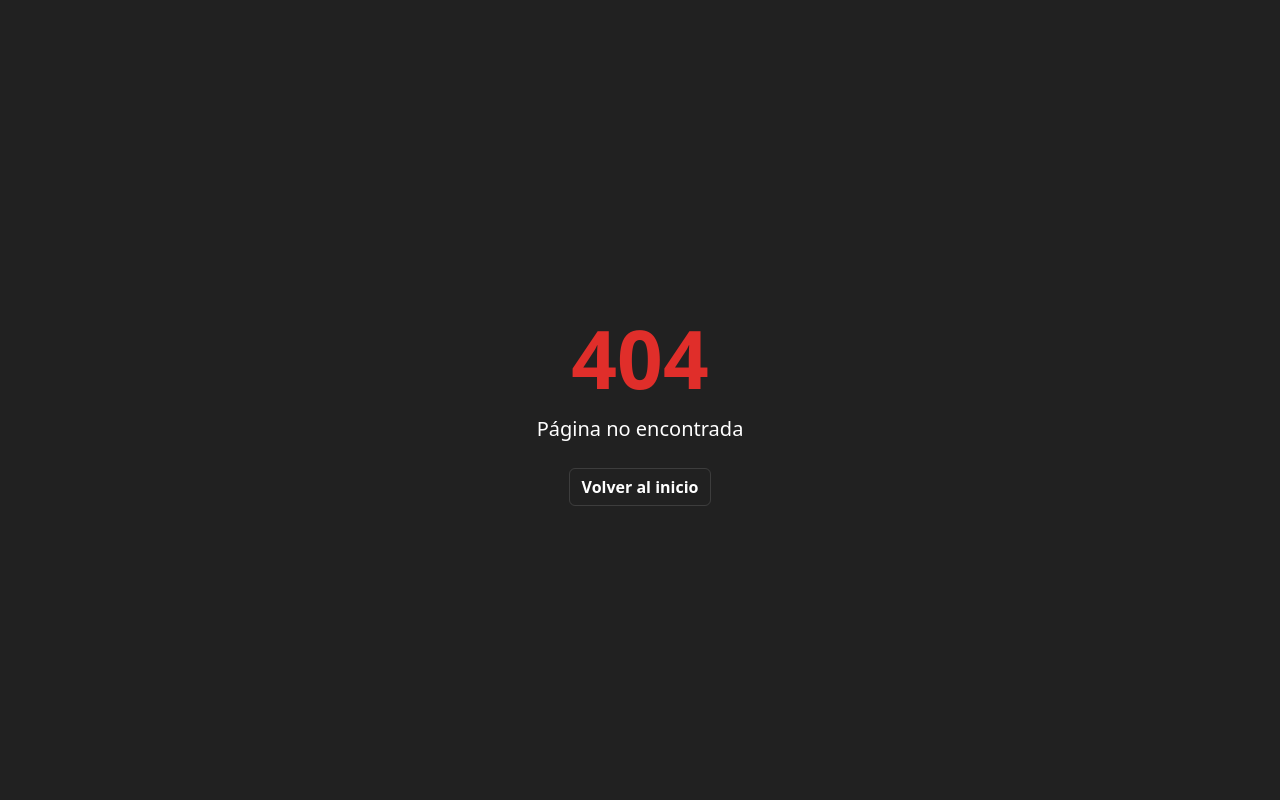
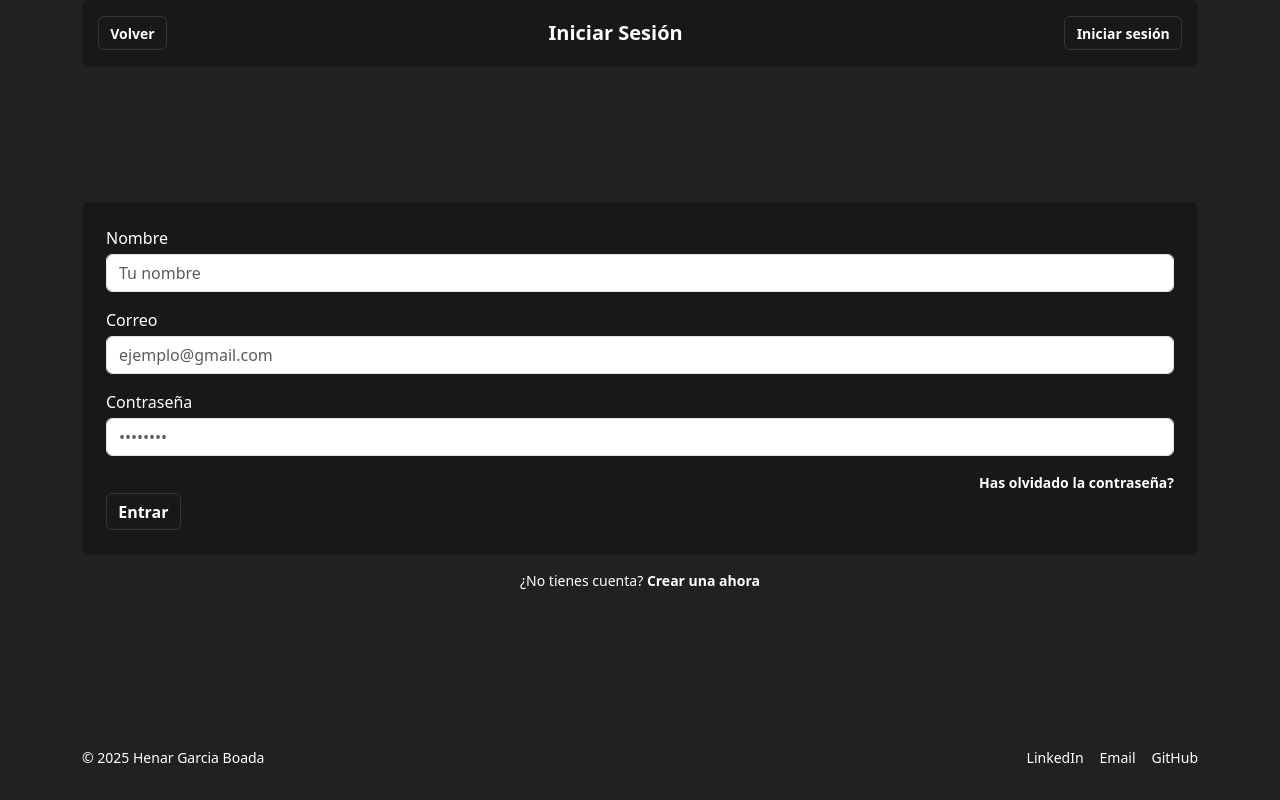
Before and after one commit to henar2004/Test, a React (Create React App) app: page /login in a window 1280 px wide. Before the commit this address had no page. Built offline with nearby package versions, Linux system fonts and the light colour scheme.

Commit message:
Nueva pagina de registro + retoques funcionalidad general

```diff
--- a/src/App.js
+++ b/src/App.js
@@ -16,6 +16,7 @@ import Tareas from "./pages/task.js";
 import Footer from "./components/footer.js";
 import NotFound from "./pages/not-found.js";
 import TopBar from "./components/top-bar.js";
+import Login from "./pages/login-page.js";
 
 // ==================
 // COMPONENTE: AnimatedRoutes
@@ -42,22 +43,25 @@ function AnimatedRoutes() {
   }, [location, displayLocation]);
 
   // Mostrar TopBar solo en Gestor-de-tareas
-  const showMenu = displayLocation.pathname === "/Gestor-de-tareas";
+  const showMenu =
+    displayLocation.pathname === "/login" ||
+    displayLocation.pathname === "/gestor-de-tareas";
 
   // Footer como antes o ajustado según necesites
   const showFooter =
     displayLocation.pathname === "*" ||
-    !["/", "/Gestor-de-tareas"].includes(displayLocation.pathname);
+    !["/", "/gestor-de-tareas", "/login"].includes(displayLocation.pathname);
 
   return (
     <>
       {/* ===== MENU CONDICIONAL ===== */}
-      {showMenu && <TopBar />}
+      {showMenu && <TopBar location={displayLocation} />}
 
       {/* ===== CONTENIDO DE LA PÁGINA ===== */}
       <Routes location={displayLocation} key={displayLocation.pathname}>
         <Route path="/" element={<Portafolio />} />
-        <Route path="/Gestor-de-tareas" element={<Tareas />} />
+        <Route path="/gestor-de-tareas" element={<Tareas />} />
+        <Route path="/login" element={<Login />} />
         <Route path="*" element={<NotFound />} />
       </Routes>
 
--- a/src/components/top-bar.js
+++ b/src/components/top-bar.js
@@ -1,19 +1,16 @@
-import { Link, useLocation } from "react-router-dom";
-import { useState } from "react";
+// TopBar.js
+import { Link } from "react-router-dom";
 import "../styles/top-bar.css";
 
-export default function Menu() {
-  const { pathname } = useLocation();
-
+export default function TopBar({ location }) {
   const titles = {
     "/": "Inicio",
     "/portafolio": "Portafolio",
-    "/login": "Iniciar sesión",
-    "/Gestor-de-tareas": "Gestor de tareas",
+    "/login": "Iniciar Sesión",
+    "/gestor-de-tareas": "Gestor de tareas",
   };
 
-  // Se inicializa solo una vez con el valor actual de pathname
-  const [title] = useState(titles[pathname] || "Página");
+  const title = titles[location.pathname] || "Página";
 
   return (
     <div className="app-page-bg">
--- /dev/null
+++ b/src/pages/login-page.js
@@ -0,0 +1,66 @@
+import "../styles/login-page.css";
+import { Link } from "react-router-dom";
+
+export default function Login() {
+  return (
+    <main className="app-page-bg d-flex justify-content-center align-items-center">
+      <div className="container app-container d-flex flex-column gap-3">
+
+        <section className="app-card login-box p-4 rounded">
+          {/* Nombre */}
+          <div className="mb-3">
+            <label className="app-text-md mb-1">Nombre</label>
+            <input
+              type="text"
+              className="form-control login-input"
+              placeholder="Tu nombre"
+            />
+          </div>
+
+          {/* Email */}
+          <div className="mb-3">
+            <label className="app-text-md mb-1">Correo</label>
+            <input
+              type="email"
+              className="form-control login-input"
+              placeholder="ejemplo@gmail.com"
+            />
+          </div>
+
+          {/* Contraseña */}
+          <div className="mb-3">
+            <label className="app-text-md mb-1">Contraseña</label>
+            <input
+              type="password"
+              className="form-control login-input"
+              placeholder="••••••••"
+            />
+          </div>
+
+          {/* RECORDAR SESIÓN */}
+          <div className="d-flex justify-content-end align-items-center">
+            <Link to="/recuperar" className="app-text-sm fw-semibold">
+              Has olvidado la contraseña?
+            </Link>
+          </div>
+
+          {/* Botón */}
+          <button className="login-btn fw-semibold app-text-md">
+            Entrar
+          </button>
+        </section>
+
+        {/* Texto extra */}
+        <div className="text-center app-text-sm">
+          <p className="mb-1">
+            ¿No tienes cuenta?{" "}
+            <Link to="/registro" className="fw-semibold">
+              Crear una ahora
+            </Link>
+          </p>
+        </div>
+
+      </div>
+    </main>
+  );
+}
--- a/src/pages/portafolio.js
+++ b/src/pages/portafolio.js
@@ -34,7 +34,7 @@ export default function Portafolio() {
       titulo: "Proyecto de tareas",
       descripcion:
         "Juego desarrollado en Roblox con scripting en Lua, centrado en mecánicas SCP.",
-      enlace: "/Gestor-de-tareas",
+      enlace: "/gestor-de-tareas",
     },
     {
       titulo: "Proyecto Web 1",
--- a/src/pages/task.js
+++ b/src/pages/task.js
@@ -160,7 +160,6 @@ export default function Tareas() {
     fetch("/api/db")
       .then((res) => res.json())
       .then((data) => {
-
         setTasks(data.tasks);
         setAllTags(data.tags);
 
@@ -438,7 +437,20 @@ export default function Tareas() {
               </div>
             ) : (
               filtered.map((task) => (
-                <div key={task.id} className="app-card rounded p-3 mb-4">
+                <div
+                  key={task.id}
+                  className="app-card rounded p-3 mb-4 position-relative"
+                >
+                  {/* ===== BOTONES FLOTANTES A LA DERECHA ===== */}
+                  <div className="d-flex gap-2 task-card-buttons">
+                    <button className="task-btn-sm fw-semibold app-text-sm">
+                      Editar
+                    </button>
+                    <button className="task-btn-sm task-card-disabled-btn fw-semibold app-text-sm">
+                      Eliminar
+                    </button>
+                  </div>
+
                   <div className="fw-semibold app-text-md">{task.title}</div>
                   <div className="app-text-sm task-timeline-sub">
                     Creado: {task.created} · Modificado: {task.updated}
--- /dev/null
+++ b/src/styles/login-page.css
@@ -0,0 +1,16 @@
+.login-btn {
+  display: inline-flex;
+  align-items: center;
+  border: 1px solid rgba(var(--grey), 0.2);
+  padding: 0.35rem 0.7rem;
+  border-radius: 6px;
+  background: transparent;
+  color: rgb(var(--white));
+  cursor: pointer;
+  transition: all 0.3s ease;
+}
+
+.login-btn:hover {
+  background-color: rgb(var(--white));
+  color: rgb(var(--card)) !important;
+}
--- a/src/styles/task.css
+++ b/src/styles/task.css
@@ -19,7 +19,7 @@
 }
 
 /* Estado hover y activo (mismo estilo visual) */
-.task-btn-sm:hover,
+.task-btn-sm:not(.task-card-disabled-btn):hover,
 .task-btn-sm.task-active {
   background-color: rgb(var(--white));
   color: rgb(var(--card));
@@ -78,6 +78,23 @@
     transform 120ms ease;
 }
 
+.task-card-buttons {
+  position: absolute;
+  top: 1rem;
+  right: 1rem;
+}
+
+.task-card-disabled-btn {
+  background-color: rgb(var(--red));
+  color: rgb(var(--white));
+}
+
+.task-card-disabled-btn:hover {
+  color: rgba(var(--white),  0.6);
+  background-color: rgba(var(--red), 0.6);
+}
+
+
 /* Animación de entrada del tooltip al pasar el mouse */
 .task-tag-wrapper:hover .task-tag-tooltip,
 .task-tag-wrapper:focus-within .task-tag-tooltip {
```
